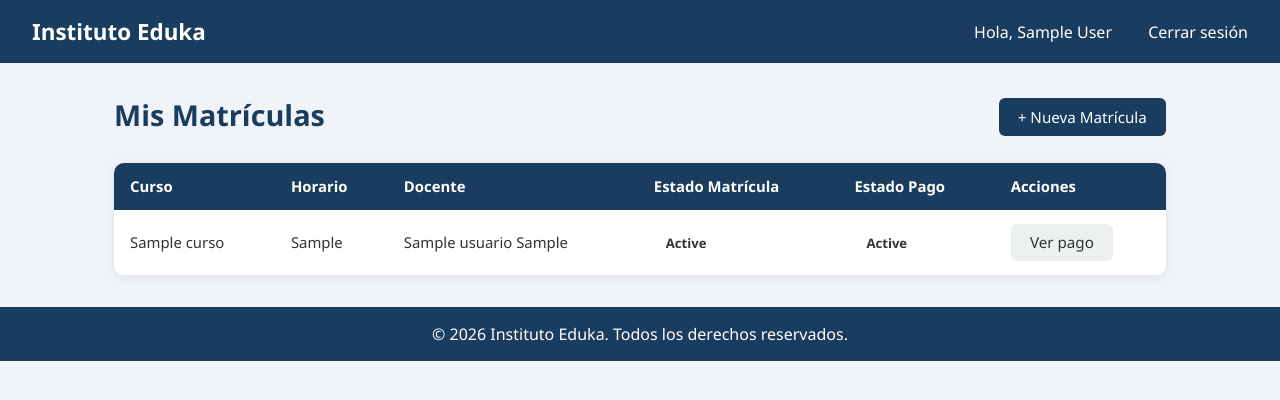
After one commit to Juanc730/eduka, a PHP site: page /modules/matricula/mis_matriculas.php in a window 1280 px wide. The commit adds this page. Shown: the top 400 px of the page. Run offline with PHP 8.4, Linux system fonts and the light colour scheme; the visitor is signed in with stand-in values (Sample User, id 1); tables that the repository leaves empty or names only in its code hold one stand-in row (values such as "Sample post").

Commit message:
matricula

```diff
--- a/assets/css/style.css
+++ b/assets/css/style.css
@@ -223,3 +223,26 @@ body {
 /* Badges estado */
 .badge-activo   { background: #d5f5e3; color: #1e8449; padding: 0.2rem 0.7rem; border-radius: 20px; font-size: 0.82rem; font-weight: 600; }
 .badge-inactivo { background: #fdecea; color: #c0392b; padding: 0.2rem 0.7rem; border-radius: 20px; font-size: 0.82rem; font-weight: 600; }
+
+/* Estados de matrícula y pago */
+.estado-badge {
+    padding: 0.25rem 0.75rem;
+    border-radius: 20px;
+    font-size: 0.82rem;
+    font-weight: 600;
+}
+.estado-pendiente  { background: #fef9e7; color: #d68910; }
+.estado-confirmada { background: #d5f5e3; color: #1e8449; }
+.estado-aprobado   { background: #d5f5e3; color: #1e8449; }
+.estado-anulada    { background: #fdecea; color: #c0392b; }
+.estado-rechazado  { background: #fdecea; color: #c0392b; }
+
+/* Aviso pago */
+.aviso-pago {
+    background: #fef9e7;
+    border-left: 4px solid #f39c12;
+    padding: 0.8rem 1rem;
+    border-radius: 5px;
+    margin-top: 1rem;
+    font-size: 0.92rem;
+}
--- /dev/null
+++ b/modules/matricula/mis_matriculas.php
@@ -0,0 +1,75 @@
+<?php
+require_once '../../includes/header.php';
+require_once '../../config/database.php';
+
+if (!isset($_SESSION['usuario_id']) || $_SESSION['rol'] !== 'estudiante') {
+    header('Location: /eduka/login.php');
+    exit;
+}
+
+$stmt = $pdo->prepare("SELECT m.*, c.nombre AS curso, c.horario,
+                              p.estado AS pago_estado, p.id AS pago_id,
+                              u.nombre AS docente_nombre, u.apellido AS docente_apellido
+                       FROM matriculas m
+                       JOIN cursos c ON m.curso_id = c.id
+                       LEFT JOIN usuarios u ON c.docente_id = u.id
+                       LEFT JOIN pagos p ON p.matricula_id = m.id
+                       WHERE m.estudiante_id = ?
+                       ORDER BY m.fecha DESC");
+$stmt->execute([$_SESSION['usuario_id']]);
+$matriculas = $stmt->fetchAll();
+?>
+
+<?php include '../../includes/navbar.php'; ?>
+
+<div class="dashboard-container">
+    <div class="page-header">
+        <h1>Mis Matrículas</h1>
+        <a href="/eduka/modules/cursos/lista.php" class="btn-primary">+ Nueva Matrícula</a>
+    </div>
+
+    <?php if (empty($matriculas)): ?>
+        <p>Aún no tienes matrículas registradas.</p>
+    <?php else: ?>
+        <div class="table-container">
+            <table class="tabla">
+                <thead>
+                    <tr>
+                        <th>Curso</th>
+                        <th>Horario</th>
+                        <th>Docente</th>
+                        <th>Estado Matrícula</th>
+                        <th>Estado Pago</th>
+                        <th>Acciones</th>
+                    </tr>
+                </thead>
+                <tbody>
+                    <?php foreach ($matriculas as $m): ?>
+                        <tr>
+                            <td><?= htmlspecialchars($m['curso']) ?></td>
+                            <td><?= htmlspecialchars($m['horario']) ?></td>
+                            <td><?= htmlspecialchars($m['docente_nombre'] . ' ' . $m['docente_apellido']) ?></td>
+                            <td><span class="estado-badge estado-<?= $m['estado'] ?>"><?= ucfirst($m['estado']) ?></span></td>
+                            <td>
+                                <?php if ($m['pago_estado']): ?>
+                                    <span class="estado-badge estado-<?= $m['pago_estado'] ?>"><?= ucfirst($m['pago_estado']) ?></span>
+                                <?php else: ?>
+                                    <span class="estado-badge estado-pendiente">Sin pago</span>
+                                <?php endif; ?>
+                            </td>
+                            <td>
+                                <?php if (!$m['pago_id']): ?>
+                                    <a href="/eduka/modules/pagos/subir_pago.php?matricula_id=<?= $m['id'] ?>" class="btn-primary">Registrar pago</a>
+                                <?php else: ?>
+                                    <a href="/eduka/modules/pagos/mis_pagos.php" class="btn-secondary">Ver pago</a>
+                                <?php endif; ?>
+                            </td>
+                        </tr>
+                    <?php endforeach; ?>
+                </tbody>
+            </table>
+        </div>
+    <?php endif; ?>
+</div>
+
+<?php include '../../includes/footer.php'; ?>
```
Also changed, not shown: modules/matricula/lista_espera.php (added, +60 -0 lines), modules/matricula/matricular.php (added, +94 -0 lines).
